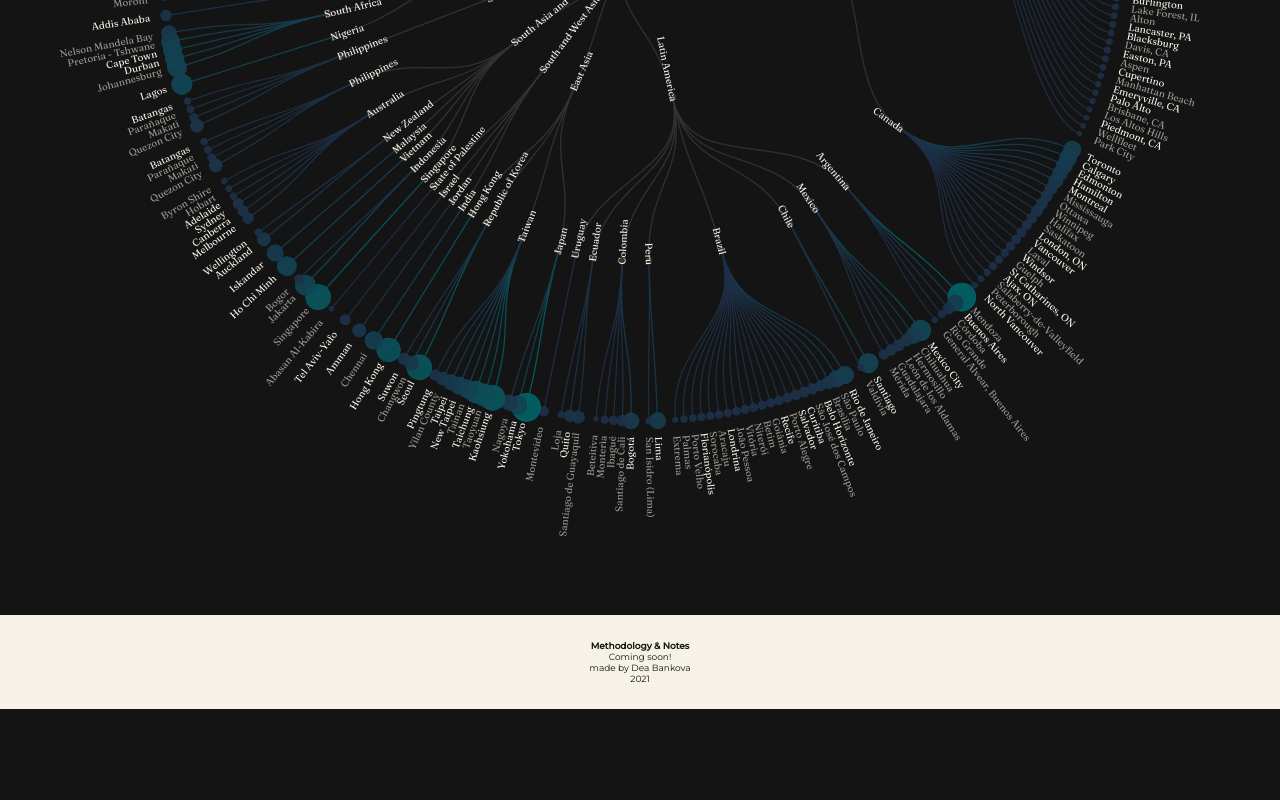
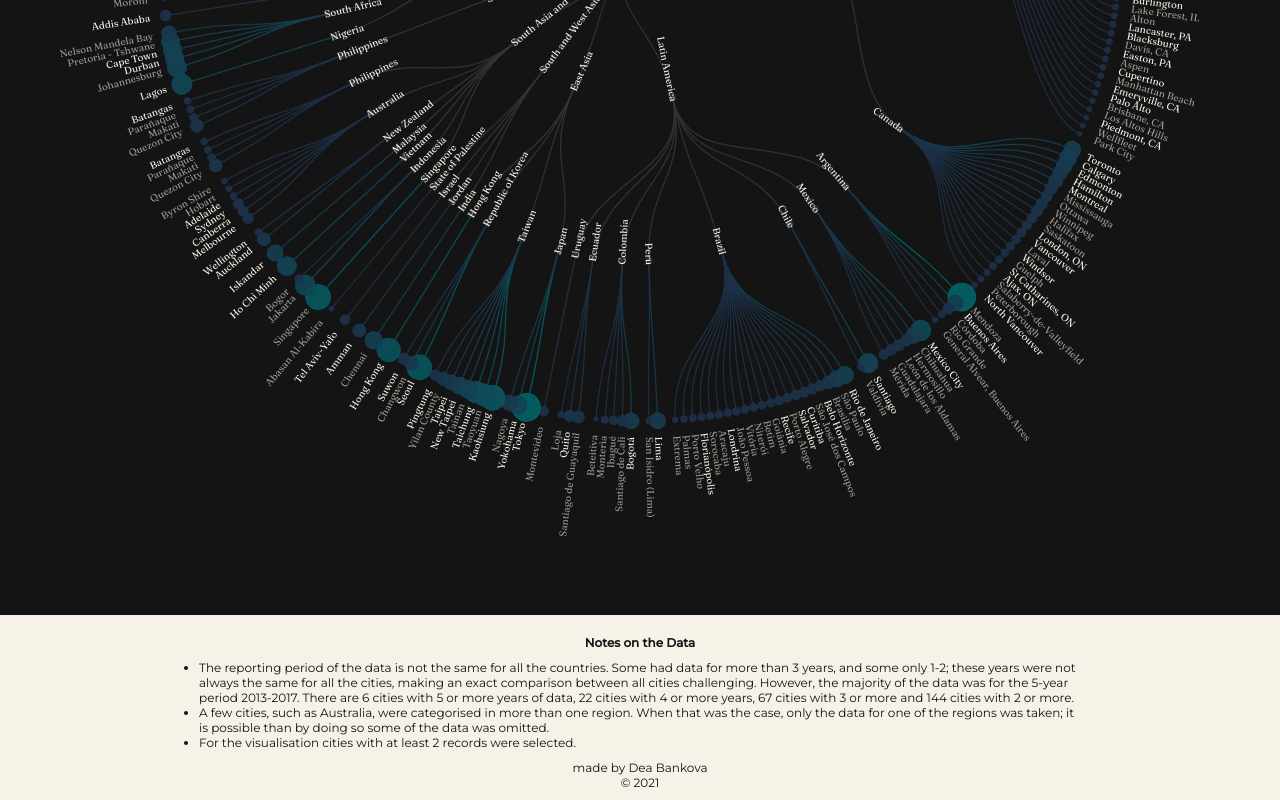
Before and after one commit to deaxmachina/hackaton_aichallenge, a React (Create React App) app: page / in a window 1280 px wide. Shown: the part 1946-2746 px from the top of the page. Before the commit the page ends 2655 px from the top, so only its background shows below. Built offline with nearby package versions, Linux system fonts and the light colour scheme.

Commit message:
modify the readme

```diff
--- a/src/Components/FooterSection/FooterSection.css
+++ b/src/Components/FooterSection/FooterSection.css
@@ -8,11 +8,19 @@
   background-color: var(--light-colour);
   margin-top: 70px;
   color: var(--dark-colour);
-  padding: 25px 20px;
+  padding: 10px;
   box-sizing: border-box;
-  font-size: 9px;
+  font-size: 12px;
   width: 100%;
 }
 .whole-graph-methodology {
   font-weight: bold;
+  margin: 10px;
 }
+
+.notes-list {
+  text-align: left;
+  margin: auto;
+  width: 70%;
+  margin-bottom: 10px;
+}
--- a/src/Components/FooterSection/FooterSection.js
+++ b/src/Components/FooterSection/FooterSection.js
@@ -4,12 +4,23 @@ import "./FooterSection.css";
 const Footer = () => {
   return (
     <div className="whole-graph-footer">
-      <p className="whole-graph-methodology">Methodology & Notes</p>
-        <span>Coming soon!</span>
+      <p className="whole-graph-methodology">Notes on the Data</p>
+        <ul className="notes-list">
+          <li>
+            The reporting period of the data is not the same for all the countries. Some had data for more than 3 years, and some only 1-2; these years were not always the same for all the cities, making an exact comparison between all cities challenging. However, the majority of the data was for the 5-year period 2013-2017. There are 6 cities with 5 or more years of data, 22 cities with 4 or more years, 67 cities with 3 or more and 144 cities with 2 or more.
+          </li>
+          <li>
+            A few cities, such as Australia, were categorised in more than one region. When that was the case, only the data for one of the regions was taken; it is possible than by doing so some of the data was omitted.
+          </li>
+          <li>
+            For the visualisation cities with at least 2 records were selected.
+          </li>
+        </ul>
+
       <p className="whole-graph-p">made by
         <span> Dea Bankova </span>
       </p>
-      <p>2021</p>
+      <p>© 2021</p>
     </div>
   )
 };
--- a/src/Components/HeroSection/HeroSection.js
+++ b/src/Components/HeroSection/HeroSection.js
@@ -69,7 +69,7 @@ const HeroSection = () => {
       </div>
 
       <p className="whole-graph-disclaimer">
-        Important! There are bound to be bugs and mistakes in the data for this visualisation. The current version is a very quick hackathon prototype and neither the data cleaning process nor the code have been reviewed. "CO2/carbon emissions" might include other emissions as well. Please view this as a proof of concept only!
+        Important! There are bound to be bugs and mistakes in the data for this visualisation. The current version is a very quick hackathon prototype and neither the data cleaning process nor the code have been reviewed. "CO2/carbon emissions" might include other emissions as well. Please view this as a proof of concept.
         <br></br>
         * Best viewed on a laptop/desktop screen.
       </p>
```
Also changed, not shown: 2 other files (tests, documents, lock files or other folders).
